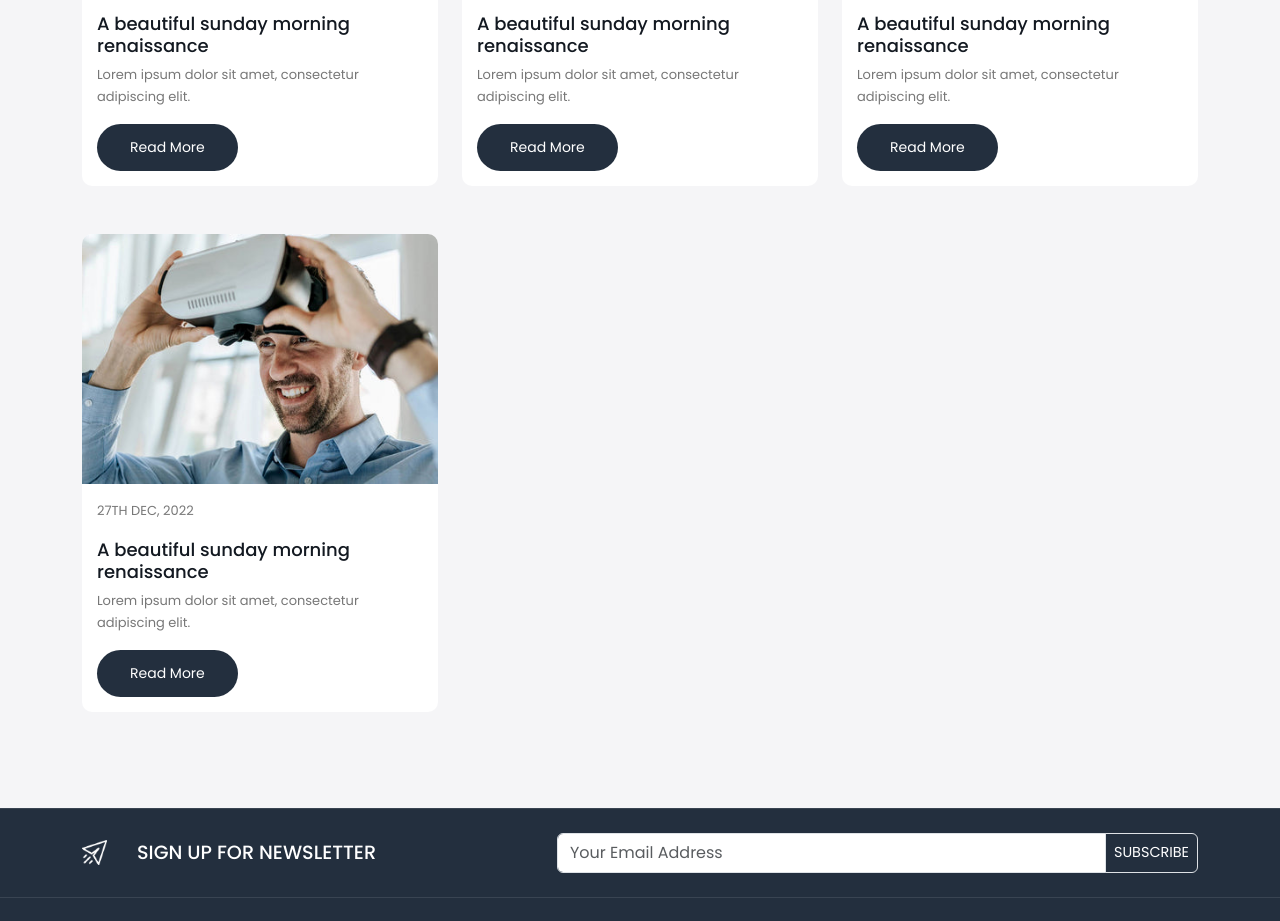
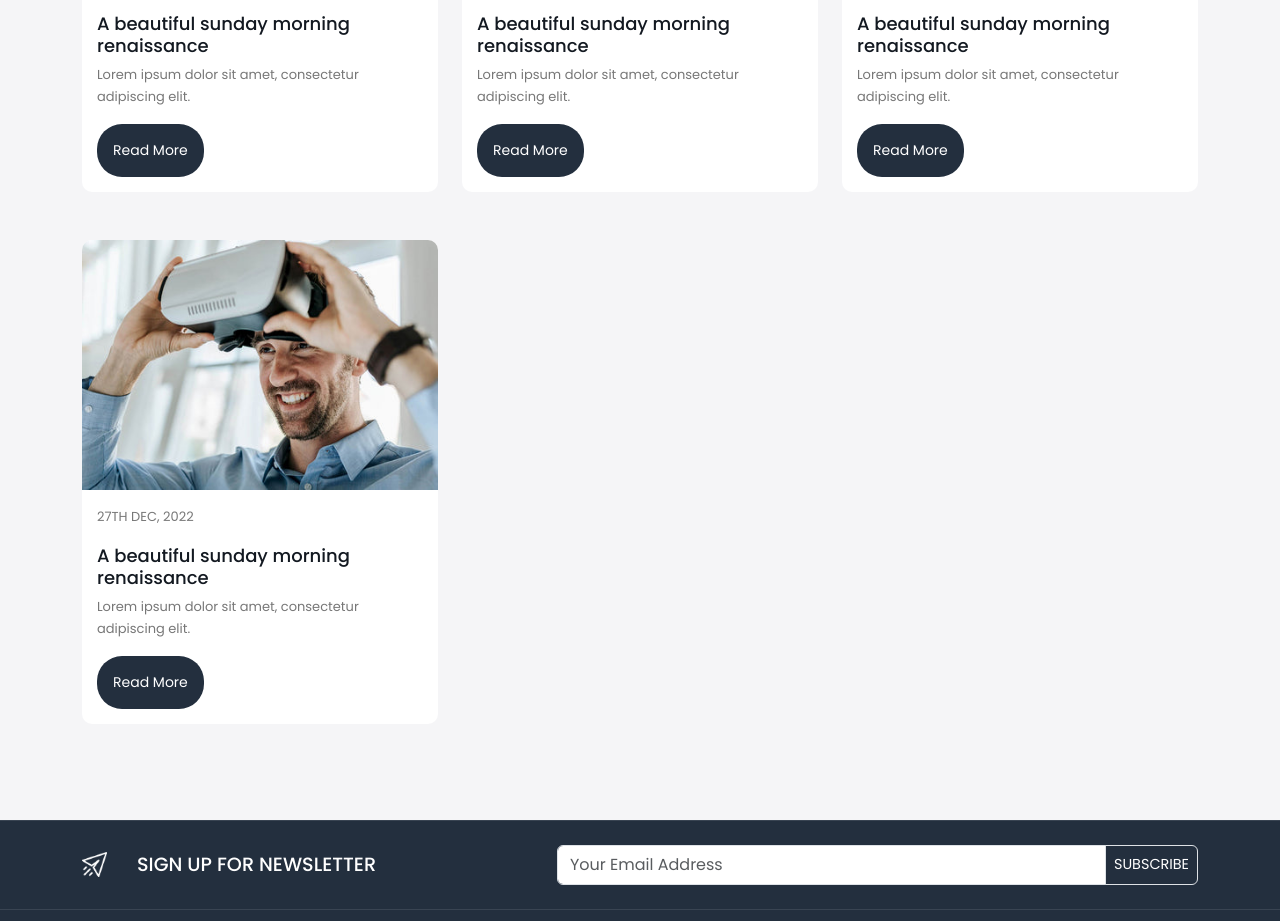
Before and after one commit to OsimFavour/amazon.com, a React (Create React App) app: page / in a window 1280 px wide. Shown: the part 4060-4981 px from the top of the page. Built offline with nearby package versions, Linux system fonts and the light colour scheme.

Commit message:
Add Link to Blog

```diff
--- a/src/components/BlogCard/index.jsx
+++ b/src/components/BlogCard/index.jsx
@@ -16,7 +16,7 @@ const BlogCard = () => {
                         Lorem ipsum dolor sit amet, consectetur
                         adipiscing elit.
                     </p>
-                    <Link to='/' className='button'>Read More</Link>
+                    <Link to='/blog/:id' className='button p-3'>Read More</Link>
                 </div>
             </div>
        </>
```
